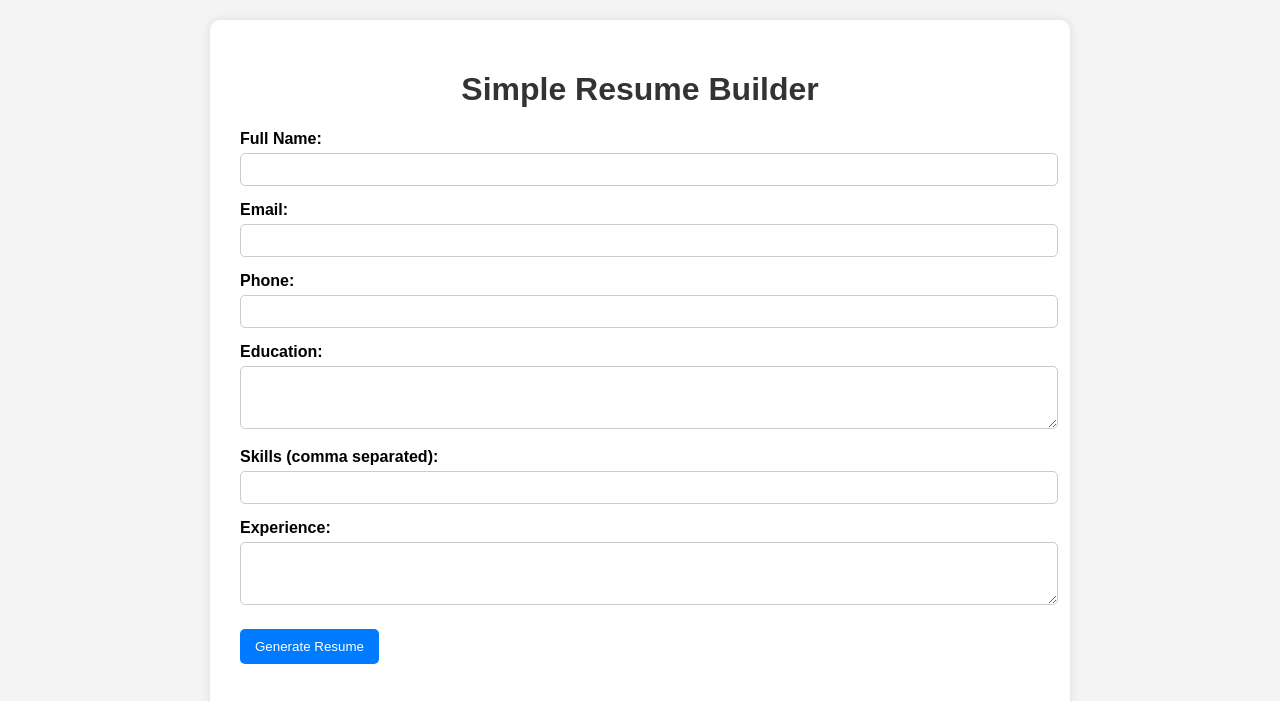
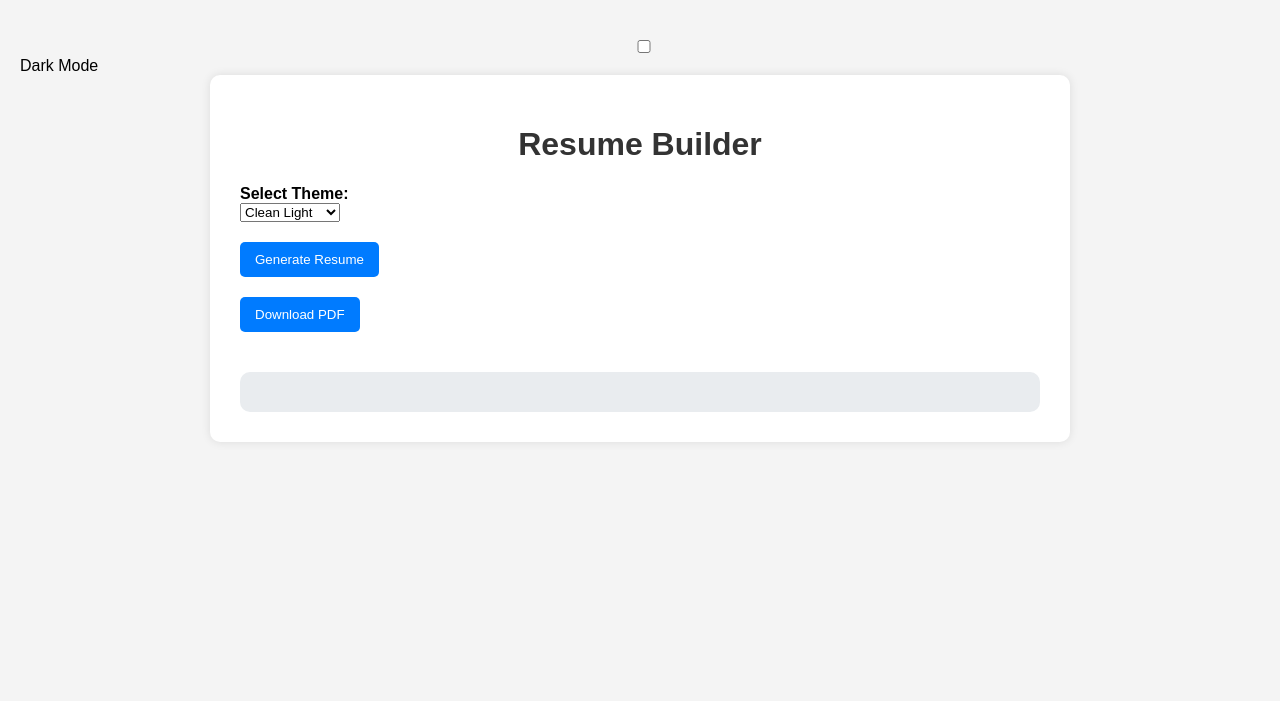
Before and after one commit to hersheeyscode/resumebuilder, a plain HTML site: page index.html in a window 1280 px wide. Drawn offline with Linux system fonts and the light colour scheme.

Commit message:
Update index.html

```diff
--- a/index.html
+++ b/index.html
@@ -5,35 +5,36 @@
   <meta name="viewport" content="width=device-width, initial-scale=1.0" />
   <title>Resume Builder</title>
   <link rel="stylesheet" href="style.css" />
+  <script src="https://kit.fontawesome.com/a076d05399.js" crossorigin="anonymous"></script>
 </head>
-<body>
+<body class="light">
+  <div class="theme-toggle">
+    <label class="switch">
+      <input type="checkbox" id="themeSwitcher">
+      <span class="slider round"></span>
+    </label>
+    <span>Dark Mode</span>
+  </div>
+
   <div class="container">
-    <h1>Simple Resume Builder</h1>
+    <h1>Resume Builder</h1>
 
-    <div class="form-container">
-      <form id="resumeForm">
-        <label>Full Name:</label>
-        <input type="text" id="name" required />
+    <label>Select Theme:</label>
+    <select id="themeSelect">
+      <option value="light">Clean Light</option>
+      <option value="modern">Modern Gray</option>
+    </select>
 
-        <label>Email:</label>
-        <input type="email" id="email" required />
+    <!-- Resume Form -->
+    <form id="resumeForm">
+      <!-- all inputs same as before (you can reuse the detailed version) -->
+      <!-- ... -->
+      <button type="submit">Generate Resume</button>
+    </form>
 
-        <label>Phone:</label>
-        <input type="text" id="phone" required />
+    <button id="downloadBtn">Download PDF</button>
 
-        <label>Education:</label>
-        <textarea id="education" rows="3"></textarea>
-
-        <label>Skills (comma separated):</label>
-        <input type="text" id="skills" />
-
-        <label>Experience:</label>
-        <textarea id="experience" rows="3"></textarea>
-
-        <button type="submit">Generate Resume</button>
-      </form>
-    </div>
-
+    <!-- Output -->
     <div id="resumeOutput" class="resume-output"></div>
   </div>
 
```
